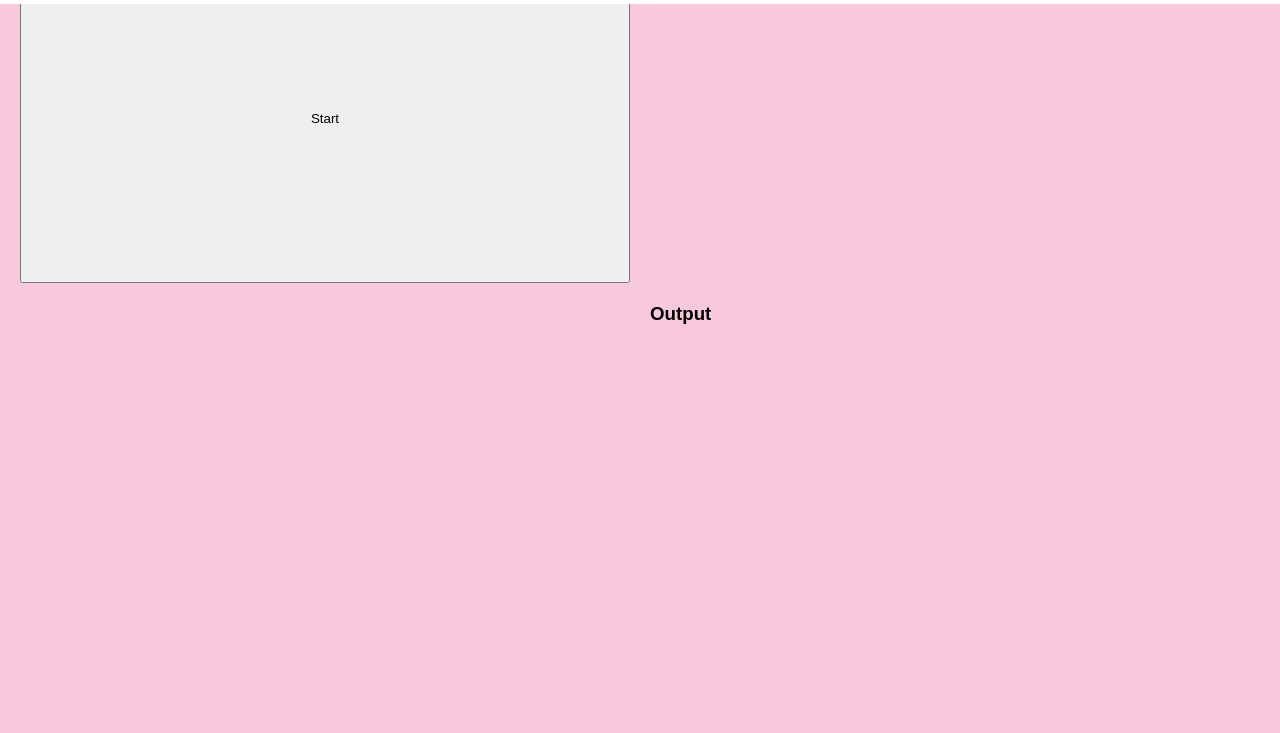
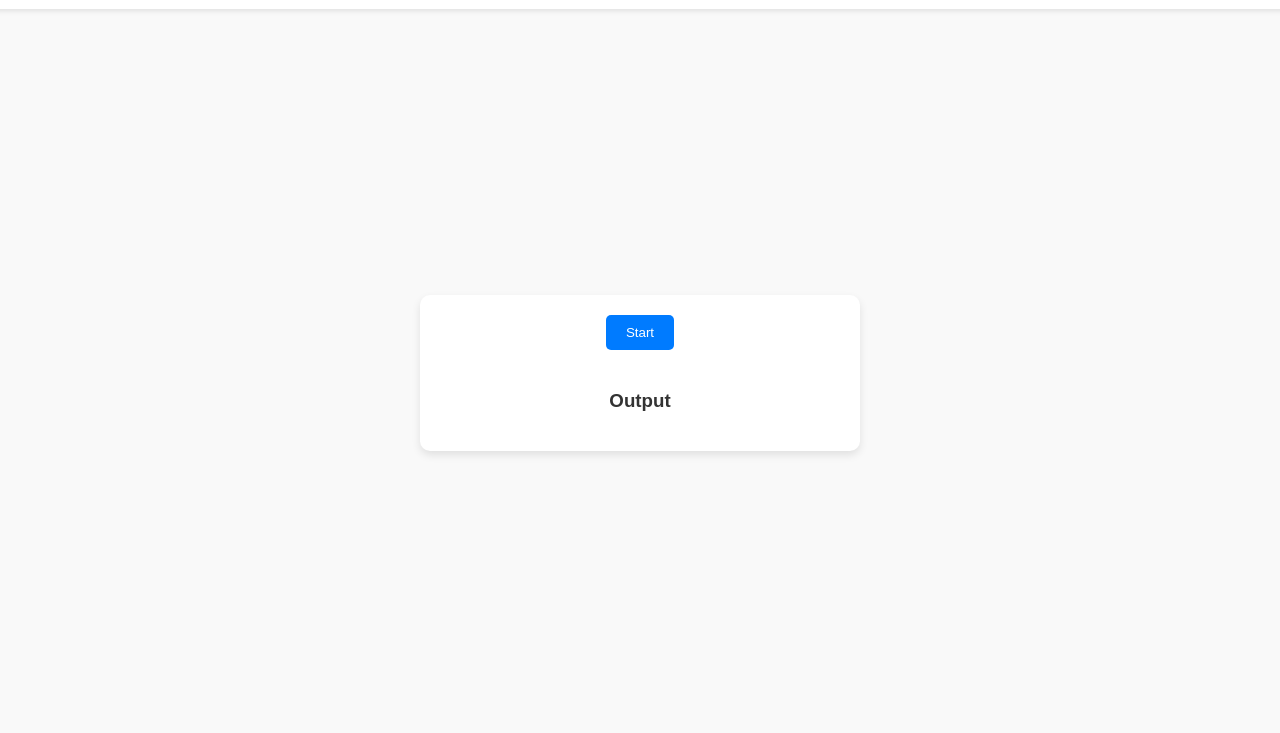
Before and after one commit to camilarosas6/Mi-portafolio, a plain HTML site: page machine-learning.html in a window 1280 px wide. Shown: the part 67-800 px from the top of the page. Drawn offline with Linux system fonts and the light colour scheme.

Commit message:
styles mL

```diff
--- a/machine-learning.html
+++ b/machine-learning.html
@@ -4,7 +4,7 @@
   <meta charset="UTF-8">
   <meta name="viewport" content="width=device-width, initial-scale=1.0">
   <title>Teachable Machine Model</title>
-  <link rel="stylesheet" href="styles.css">
+  <link rel="stylesheet" href="machineLearning.css">
 </head>
 <body>
     <nav class="navbar">
```
